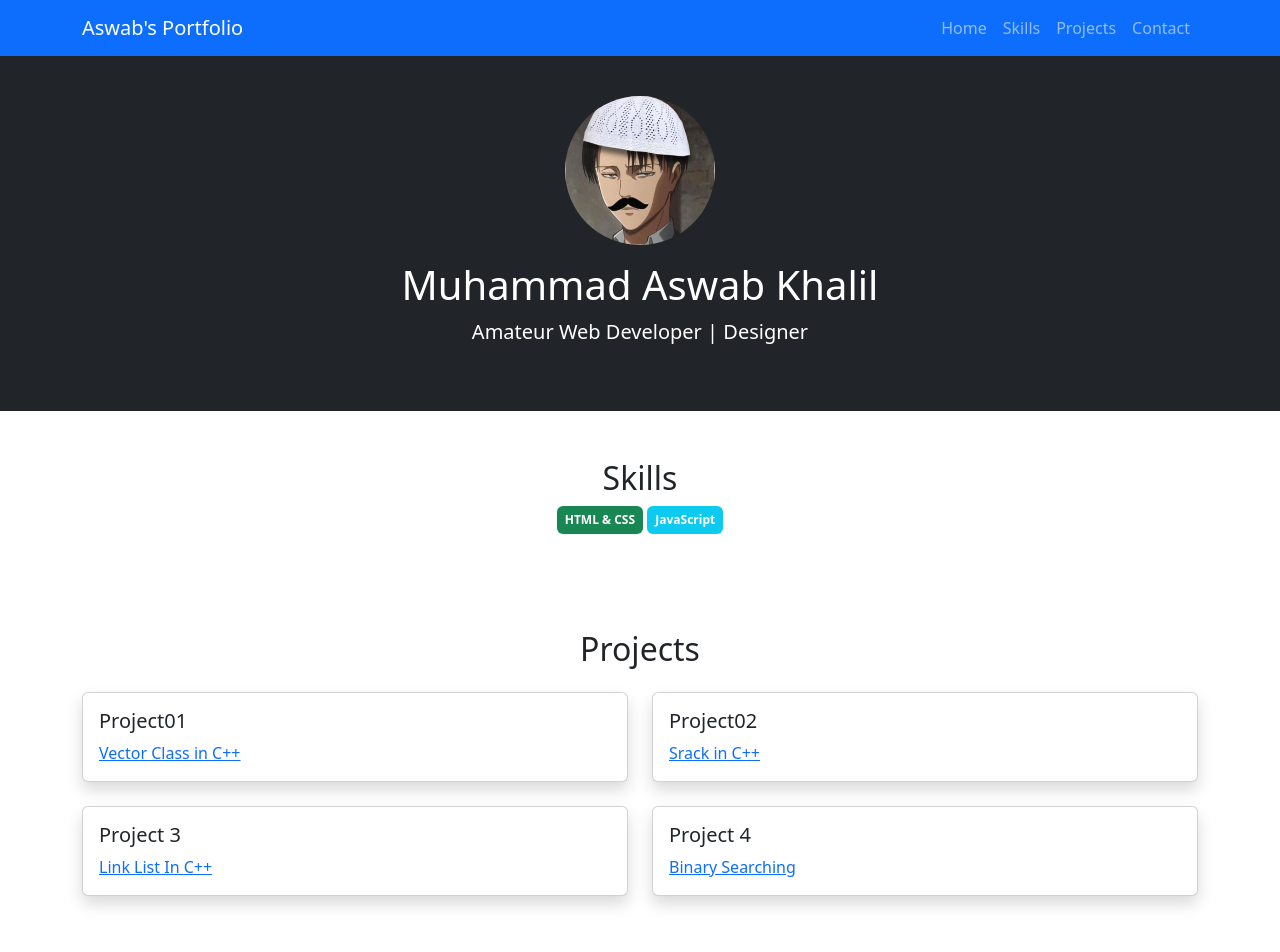
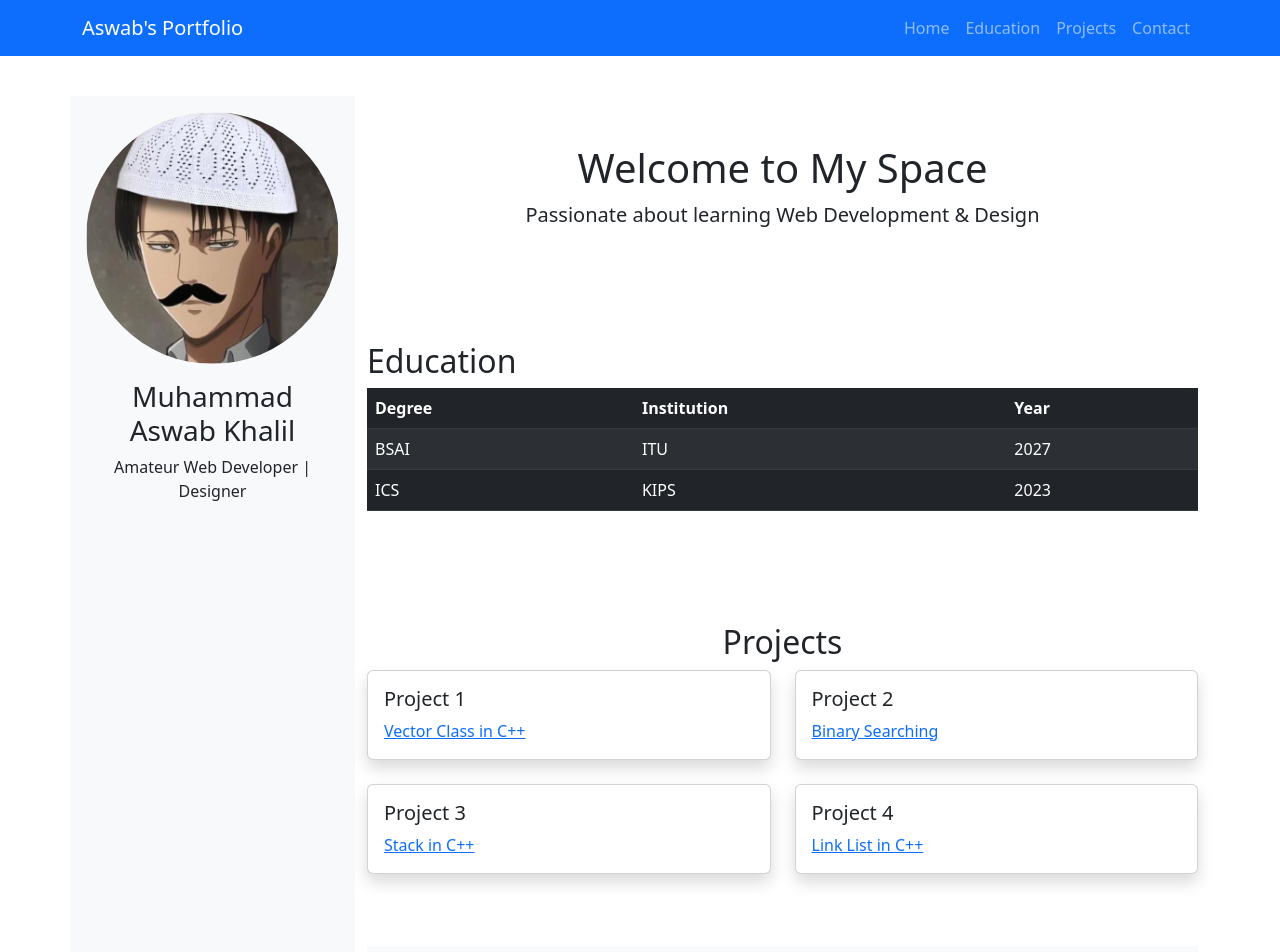
Before and after one commit to aswab007/portfolio-2025, a plain HTML site: page portfolio.html in a window 1280 px wide. Shown: the top 952 px of the page. Drawn offline with nearby package versions, Linux system fonts and the light colour scheme.

Commit message:
Assignment Done

```diff
--- a/portfolio.html
+++ b/portfolio.html
@@ -8,7 +8,6 @@
     <link rel="stylesheet" href="styles.css">
 </head>
 <body>
-
     <nav class="navbar navbar-expand-lg navbar-dark bg-primary fixed-top">
         <div class="container">
             <a class="navbar-brand" href="#">Aswab's Portfolio</a>
@@ -18,7 +17,7 @@
             <div class="collapse navbar-collapse" id="navbarNav">
                 <ul class="navbar-nav ms-auto">
                     <li class="nav-item"><a class="nav-link" href="#home">Home</a></li>
-                    <li class="nav-item"><a class="nav-link" href="#skills">Skills</a></li>
+                    <li class="nav-item"><a class="nav-link" href="#education">Education</a></li>
                     <li class="nav-item"><a class="nav-link" href="#projects">Projects</a></li>
                     <li class="nav-item"><a class="nav-link" href="#contact">Contact</a></li>
                 </ul>
@@ -26,53 +25,76 @@
         </div>
     </nav>
 
-
-    <header id="home" class="text-center text-white bg-dark py-5 mt-5">
-        <img src="profilepic2.jpg" class="rounded-circle" width="150" alt="Profile Picture">
-        <h1 class="mt-3">Muhammad Aswab Khalil</h1>
-        <p class="lead">Amateur Web Developer | Designer</p>
-    </header>
-
-
-    <section id="skills" class="container text-center py-5">
-        <h2>Skills</h2>
-        <span class="badge bg-success p-2">HTML & CSS</span>
-        <span class="badge bg-info p-2">JavaScript</span>
+    <div class="container mt-5 pt-5">
+        <div class="row">
+            <aside class="col-md-3 d-none d-md-block bg-light p-3">
+                <img src="profilepic2.jpg" class="rounded-circle img-fluid" alt="Profile Picture">
+                <h3 class="text-center mt-3">Muhammad Aswab Khalil</h3>
+                <p class="text-center">Amateur Web Developer | Designer</p>
+            </aside>
+            <main class="col-md-9">
+                <section id="home" class="text-center py-5">
+                    <h1>Welcome to My Space</h1>
+                    <p class="lead">Passionate about learning Web Development & Design</p>
                 </section>
 
+                <section id="education" class="py-5">
+                    <h2>Education</h2>
+                    <table class="table table-striped table-dark">
+                        <thead>
+                            <tr>
+                                <th>Degree</th>
+                                <th>Institution</th>
+                                <th>Year</th>
+                            </tr>
+                        </thead>
+                        <tbody>
+                            <tr>
+                                <td>BSAI</td>
+                                <td>ITU</td>
+                                <td>2027</td>
+                            </tr>
+                        </tbody>
+                        <tfoot>
+                            <td>ICS</td>
+                            <td>KIPS</td>
+                            <td>2023</td>
+                        </tfoot>
+                    </table>
+                </section>
 
-    <section id="projects" class="container py-5">
-        <h2 class="text-center mb-4">Projects</h2>
+                <section id="projects" class="py-5">
+                    <h2 class="text-center">Projects</h2>
                     <div class="row">
                         <div class="col-md-6 mb-4">
-                <div class="card shadow">
+                            <div class="card shadow hover-effect">
                                 <div class="card-body">
-                        <h5 class="card-title">Project01</h5>
+                                    <h5 class="card-title">Project 1</h5>
                                     <a href="https://github.com/aswab007/Vector" target="_blank">Vector Class in C++</a>
                                 </div>
                             </div>
                         </div>
                         <div class="col-md-6 mb-4">
-                <div class="card shadow">
+                            <div class="card shadow hover-effect">
                                 <div class="card-body">
-                        <h5 class="card-title">Project02</h5>
-                        <a href="https://github.com/aswab007/Stack" target="_blank">Srack in C++</a>
+                                    <h5 class="card-title">Project 2</h5>
+                                    <a href="https://github.com/aswab007/Binary-Searching" target="_blank">Binary Searching</a>
                                 </div>
                             </div>
                         </div>
-            <div class="col-md-6 mb-4 pb-4">
-                <div class="card shadow">
+                        <div class="col-md-6 mb-4">
+                            <div class="card shadow hover-effect">
                                 <div class="card-body">
                                     <h5 class="card-title">Project 3</h5>
-                        <a href="https://github.com/aswab007/Link_List" target="_blank" class="project-link">Link List In C++</a>
+                                    <a href="https://github.com/aswab007/Stack" target="_blank">Stack in C++</a>
                                 </div>
                             </div>
                         </div>
-            <div class="col-md-6">
-                <div class="card shadow">
+                        <div class="col-md-6 mb-4">
+                            <div class="card shadow hover-effect">
                                 <div class="card-body">
                                     <h5 class="card-title">Project 4</h5>
-                        <a href="https://github.com/aswab007/Binary-Searching" target="_blank" class="project-link">Binary Searching</a>
+                                    <a href="https://github.com/aswab007/Link_List" target="_blank">Link List in C++</a>
                                 </div>
                             </div>
                         </div>
@@ -100,6 +122,9 @@
                         </form>
                     </div>
                 </section>
+            </main>
+        </div>
+    </div>
 
     <script src="https://cdn.jsdelivr.net/npm/bootstrap@5.3.0/dist/js/bootstrap.bundle.min.js"></script>
 </body>
```
Also changed, not shown: index.html (deleted, +0 -26 lines), styles.css (line endings or trailing spaces), 1 other file. Lines whose indentation alone changed are shown as unchanged.
